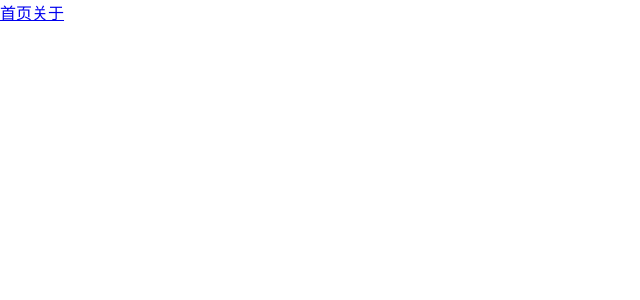
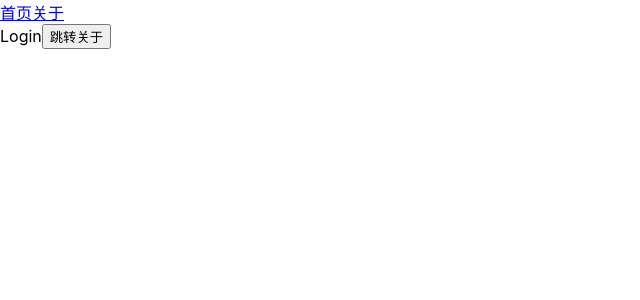
Before and after one commit to LittleYi-CN/react-basic, a React (Create React App) app: page /login in a window 1280 px wide. Before the commit this address had no page. Shown: the top 300 px of the page, without its empty margins (0-640 px from the left). Built offline with nearby package versions, Linux system fonts and the light colour scheme.

Commit message:
✨ 60、react-router-编程式导航-实现跳转

```diff
--- a/src/App.js
+++ b/src/App.js
@@ -1,5 +1,6 @@
 import About from "./About"
 import Home from "./Home"
+import Login from "./Login"
 // 进行路由配置
 import { BrowserRouter, Link, Routes, Route} from 'react-router-dom'
 
@@ -15,6 +16,7 @@
         {/* 指定路径和组件的对应关系 path代表路径 element代表组件 成对出现 path -> element */}
         <Route path="/" element={<Home />}></Route>
         <Route path="/about" element={<About />}></Route>
+        <Route path="/login" element={<Login />}></Route>
       </Routes>
     </BrowserRouter>
   )
--- /dev/null
+++ b/src/Login.js
@@ -0,0 +1,18 @@
+import {useNavigate} from 'react-router-dom'
+
+function Login() {
+  const navigate = useNavigate()
+  // 跳转到关于页
+
+  function goAbout() {
+    navigate('/about', {replace: true})
+  }
+  return (
+    <div>
+      Login
+      <button onClick={goAbout}>跳转关于</button>
+    </div>
+  )
+}
+
+export default Login
```
Also changed, not shown: 1 other file (tests, documents, lock files or other folders).
